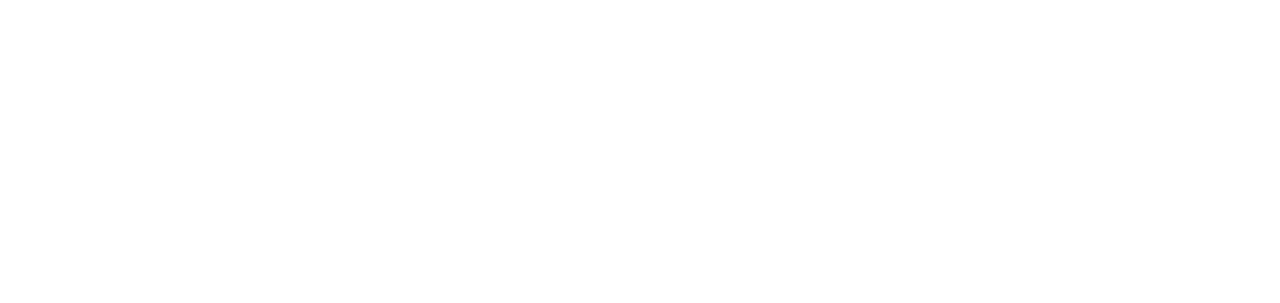
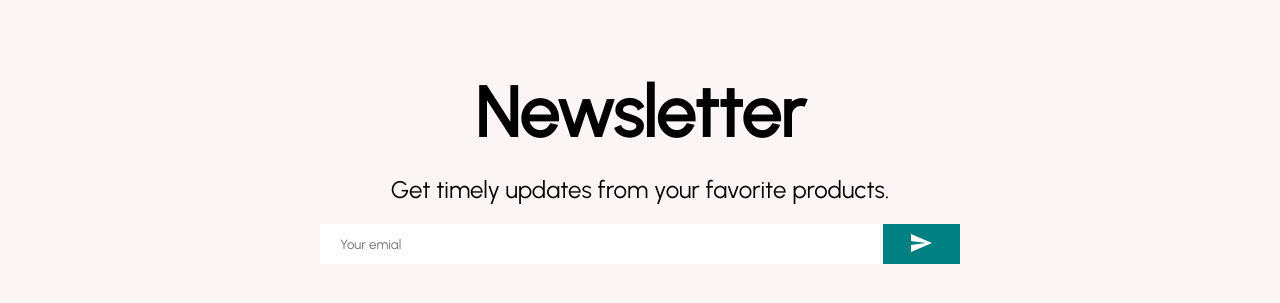
Before and after one commit to xueyublue/react-ecommerce, a React (Create React App) app: page / in a window 1280 px wide. Shown: the part 2329-2632 px from the top of the page. Before the commit the page ends 2256 px from the top, so only its background shows below. Built offline with nearby package versions, Linux system fonts and the light colour scheme.

Commit message:
Completed Newsletter

```diff
--- /dev/null
+++ b/src/components/Newsletter.jsx
@@ -0,0 +1,63 @@
+import { Send } from "@mui/icons-material";
+import styled from "styled-components";
+
+const Container = styled.div`
+  height: 60vh;
+  background-color: #fcf5f5;
+  display: flex;
+  align-items: center;
+  justify-content: center;
+  flex-direction: column;
+`;
+
+const Title = styled.h1`
+  font-size: 70px;
+  margin-bottom: 20px;
+`;
+
+const Description = styled.div`
+  font-size: 24px;
+  font-weight: 300;
+  margin-bottom: 20px;
+`;
+
+const InputContainer = styled.div`
+  width: 50%;
+  height: 40px;
+  background-color: white;
+  display: flex;
+  justify-content: space-between;
+  border: 1 solid lightgray;
+`;
+
+const Input = styled.input`
+  border: none;
+  flex: 8;
+  padding-left: 20px;
+  padding-right: 20px;
+`;
+
+const Button = styled.button`
+  flex: 1;
+  border: none;
+  background-color: teal;
+  color: white;
+  cursor: pointer;
+`;
+
+const Newsletter = () => {
+  return (
+    <Container>
+      <Title>Newsletter</Title>
+      <Description>Get timely updates from your favorite products.</Description>
+      <InputContainer>
+        <Input placeholder="Your emial" />
+        <Button>
+          <Send />
+        </Button>
+      </InputContainer>
+    </Container>
+  );
+};
+
+export default Newsletter;
--- a/src/pages/Home.js
+++ b/src/pages/Home.js
@@ -4,6 +4,7 @@
 import Slider from "../components/Slider";
 import Categories from "../components/Categories";
 import Products from "./../components/Products";
+import Newsletter from "../components/Newsletter";
 
 const Home = () => {
   return (
@@ -13,6 +14,7 @@
       <Slider />
       <Categories />
       <Products />
+      <Newsletter />
     </div>
   );
 };
```
